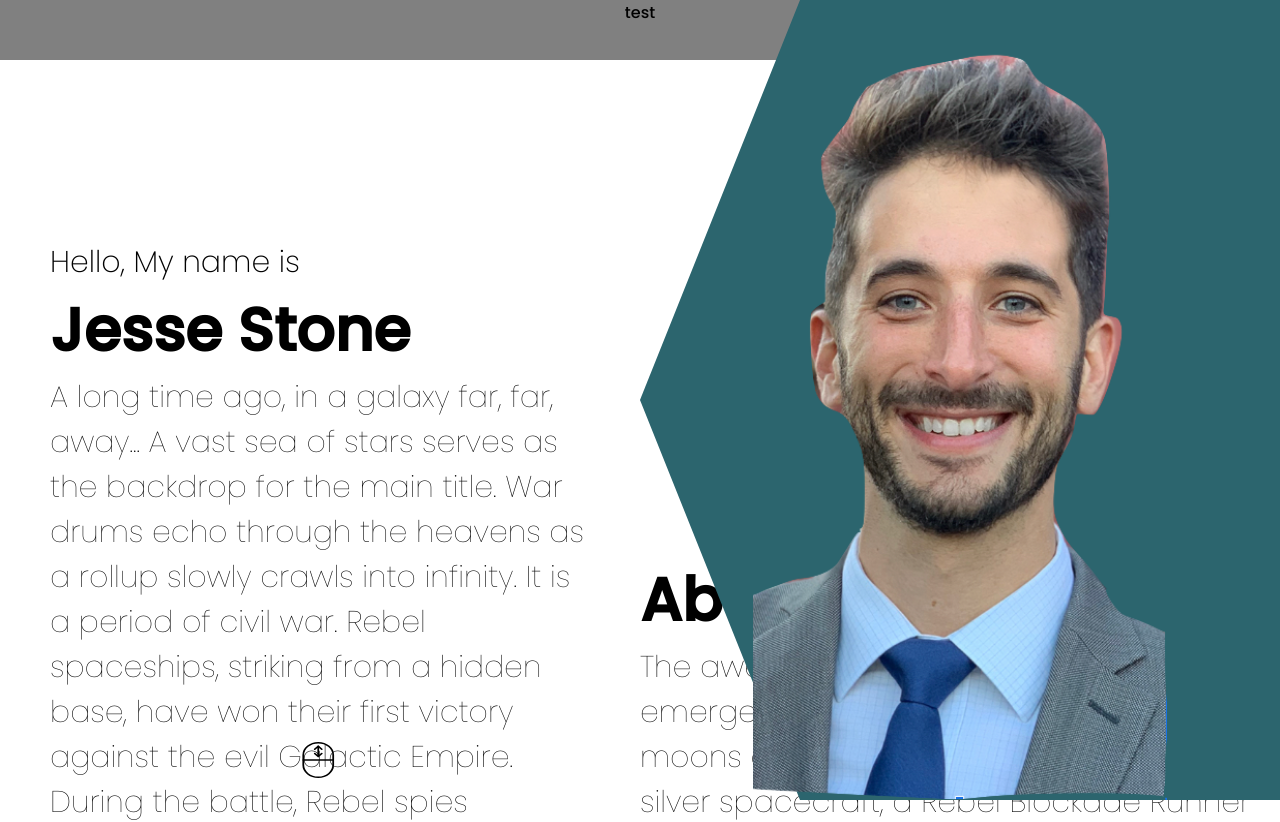
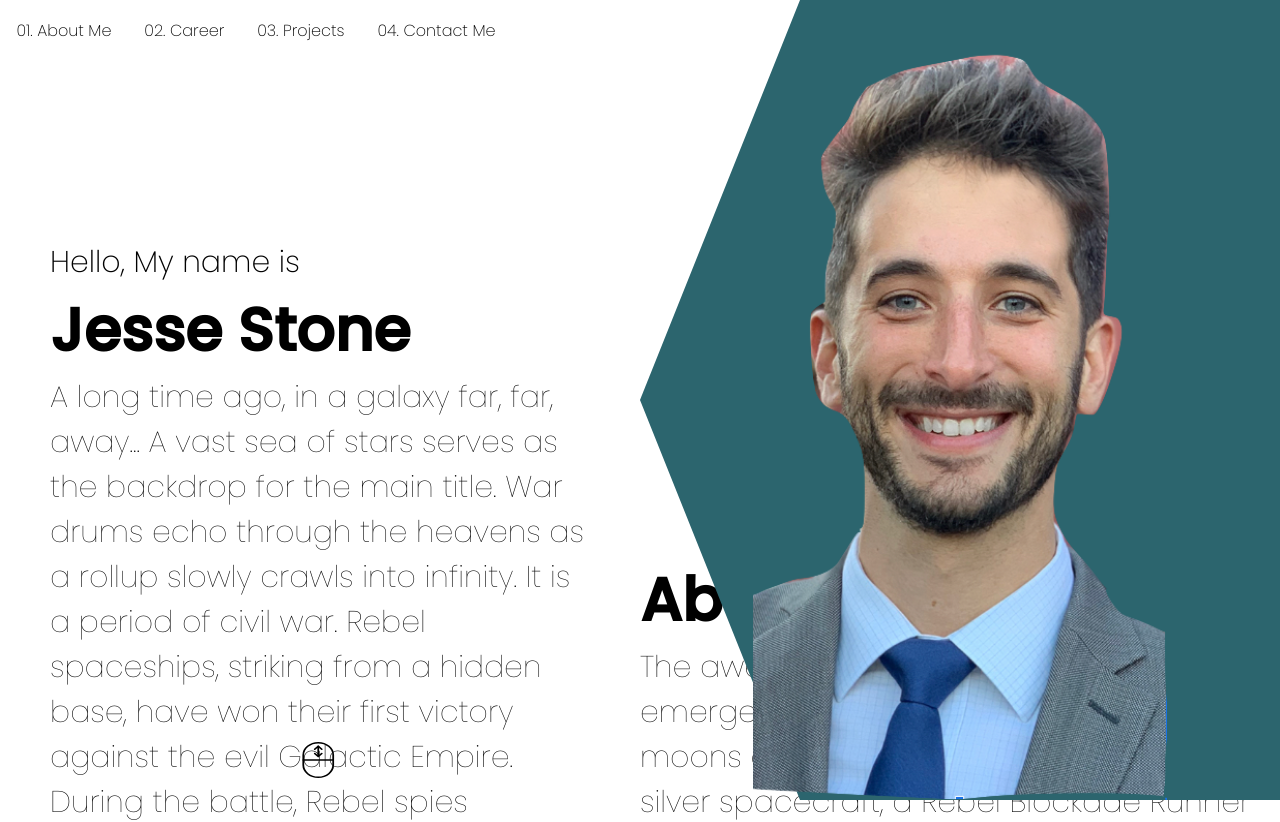
Before and after one commit to Jesse-Stone/Portfolio, a React (Create React App) app: page / in a window 1280 px wide. Shown: the top 822 px of the page. Built offline with nearby package versions, Linux system fonts and the light colour scheme.

Commit message:
Added inline css style and navbar animations

```diff
--- a/src/components/Navbar/Navbar.jsx
+++ b/src/components/Navbar/Navbar.jsx
@@ -21,17 +21,31 @@ const Navbar = () => {
   }, [prevScrollPos, visible, handleScroll]);
 
   const navbarStyles = {
+    main: {
     position: 'fixed',
     height: '60px',
-    width: '100%',
-    backgroundColor: 'grey',
-    textAlign: 'center',
-    transition: 'top 0.6s'
+    width: '40%',
+    // backgroundColor: 'grey',
+    transition: 'top 0.6s',
+    display: 'flex',
+    alignItems: 'center',
+    justifyContent: 'space-around'
+    },
+
+    item: {
+      // backgroundColor: 'red',
+      fontSize: '1rem',
+      paddding: '5rem',
+      fontWeight: '200',
+    }
   }
 
   return (
-    <div style={{ ...navbarStyles, top: visible ? '0' : '-60px' }}>
-      <l>test</l>
+    <div style={{ ...navbarStyles.main, top: visible ? '0' : '-60px' }}>
+      <div style = {navbarStyles.item}>01. About Me</div>
+      <div style = {navbarStyles.item}>02. Career</div>
+      <div style = {navbarStyles.item}>03. Projects</div>
+      <div style = {navbarStyles.item}>04. Contact Me</div>
     </div>
   );
 };
```
Also changed, not shown: src/components/Navbar/navbar.css (+5 -12 lines).
